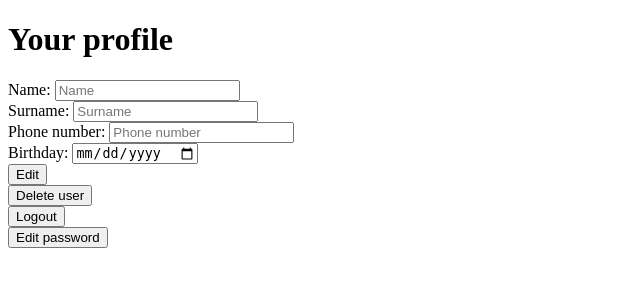
After one commit to reeeade/Trips, a Flask app: template templates/edit_user.html in a window 1280 px wide. The commit adds this page. Shown: the top 300 px of the page, without its empty margins (0-640 px from the left). Run offline with Flask 3, Linux system fonts and the light colour scheme; the template is opened without the code that fills it, so the values that code supplies are empty.

Commit message:
Add user info page, edit info and password. Add main page with travels

```diff
--- a/app.py
+++ b/app.py
@@ -20,8 +20,6 @@ def register():
     status_list = database.db_session.query(models.StatusName).all()
     message = None
     if request.method == 'GET':
-        if 'login' not in session:
-            return redirect('/login')
         return render_template('register.html', status_list=status_list)
     username = request.form.get('username')
     password = request.form.get('password')
@@ -32,6 +30,8 @@ def register():
     email = request.form.get('email')
     if database.db_session.query(models.User).filter_by(email=email).first() is not None:
         return render_template('register.html', message='Email already in use', status_list=status_list)
+    if database.db_session.query(models.User).filter_by(username=username).first() is not None:
+        return render_template('register.html', message='Username already in use', status_list=status_list)
     name = request.form.get('name')
     surname = request.form.get('surname')
     phone_number = request.form.get('phone_number')
@@ -57,7 +57,11 @@ def login():
     user = database.db_session.query(models.User).filter_by(username=username).first()
     if user is not None and user.password == password:
         session['username'] = username
-        return redirect('/')
+        return redirect('/edit_user')
+    if user is not None and user.password != password:
+        return render_template('login.html', message='Passwords is not correct')
+    if user is None:
+        return render_template('login.html', message='Username is not correct')
     else:
         return redirect('/login')
 
@@ -68,5 +72,73 @@ def logout():
     return redirect('/login')
 
 
+@app.route('/delete_user', methods=['GET'])
+def delete_user():
+    current_username = session['username']
+    database.init_db()
+    user = database.db_session.query(models.User).filter_by(username=current_username).first()
+    database.db_session.delete(user)
+    database.db_session.commit()
+    return render_template('login.html', message='User deleted successfully')
+
+
+@app.route('/edit_user', methods=['GET', 'POST'])
+def edit_user():
+    current_username = session['username']
+    database.init_db()
+    user = database.db_session.query(models.User).filter_by(username=current_username).first()
+    if request.method == 'GET':
+        return render_template('edit_user.html', user=user)
+    name = request.form.get('name')
+    surname = request.form.get('surname')
+    phone_number = request.form.get('phone_number')
+    birthday_str = request.form.get('birthday')
+    birthday = datetime.datetime.strptime(birthday_str, '%Y-%m-%d').date()
+    user.name = name
+    user.surname = surname
+    user.phone_number = phone_number
+    user.birthday = birthday
+    database.db_session.commit()
+    return render_template('edit_user.html', user=user)
+
+
+@app.route('/edit_password', methods=['GET', 'POST'])
+def edit_password():
+    current_username = session['username']
+    database.init_db()
+    user = database.db_session.query(models.User).filter_by(username=current_username).first()
+    if request.method == 'GET':
+        return render_template('edit_password.html', user=user)
+    old_password = request.form.get('old_password')
+    password = request.form.get('new_password')
+    confirm_password = request.form.get('confirm')
+    if password != confirm_password:
+        return render_template('edit_password.html', message='Passwords do not match')
+    if user.password != old_password:
+        return render_template('edit_password.html', message='Old password is not correct')
+    user.password = password
+    database.db_session.commit()
+    return render_template('edit_user.html', user=user, message='Password changed successfully')
+
+
+@app.route('/travels', methods=['GET', 'POST'])
+def travels():
+    current_username = session['username']
+    user = database.db_session.query(models.User).filter_by(username=current_username).first()
+    database.init_db()
+    travel = (database.db_session.query(models.Travels, models.Cities, models.User, models).
+              join(models.Cities, models.Cities.id == models.Travels.from_city).
+              join(models.Cities, models.Cities.id == models.Travels.to_city).
+              join(models.User, models.User.id == models.Travels.driver_id))
+    city_list = database.db_session.query.order_by(models.Cities.city_name).all()
+    from_city = request.form.get('from_city')
+    to_city = request.form.get('to_city')
+    if from_city:
+        travel = travel.filter(models.Travels.from_city == from_city)
+    if to_city:
+        travel = travel.filter(models.Travels.to_city == to_city)
+    travel = travel.all()
+
+
 if __name__ == '__main__':
     app.run(host='0.0.0.0', port=5002, debug=True)
--- /dev/null
+++ b/templates/edit_user.html
@@ -0,0 +1,37 @@
+<!DOCTYPE html>
+<html lang="en">
+<head>
+    <meta charset="UTF-8">
+    <title>Your profile</title>
+</head>
+<body>
+    <h1>Your profile</h1>
+    {% if message %}
+    <p style="color: forestgreen">{{message}}</p>
+    {% endif %}
+    <form method="post" action="/edit_user">
+        <label for="name">Name:</label>
+        <input type="text" name="name" id="name" placeholder="Name" required value="{{ user.name }}">
+        <br>
+        <label for="surname">Surname:</label>
+        <input type="text" name="surname" id="surname" placeholder="Surname" required value="{{ user.surname }}">
+        <br>
+        <label for="phone_number">Phone number:</label>
+        <input type="text" name="phone_number" id="phone_number" placeholder="Phone number" required value="{{ user.phone_number }}">
+        <br>
+        <label for="birthday">Birthday:</label>
+        <input type="date" name="birthday" id="birthday" placeholder="Birthday" required value="{{ user.birthday }}">
+        <br>
+        <input type="submit" value="Edit">
+    </form>
+    <form method="get" action="/delete_user">
+        <input type="submit" value="Delete user">
+    </form>
+    <form method="get" action="/logout">
+        <input type="submit" value="Logout">
+    </form>
+    <form method="get" action="/edit_password">
+        <input type="submit" value="Edit password">
+    </form>
+</body>
+</html>
--- a/templates/login.html
+++ b/templates/login.html
@@ -21,5 +21,8 @@
         <br>
         <input type="submit" value="Login">
     </form>
+    <form method="get" action="register.html">
+        <input type="submit" value="Register">
+    </form>
 </body>
 </html>
```
Also changed, not shown: models.py (+8 -2 lines), templates/edit_password.html (added, +28 -0 lines).
